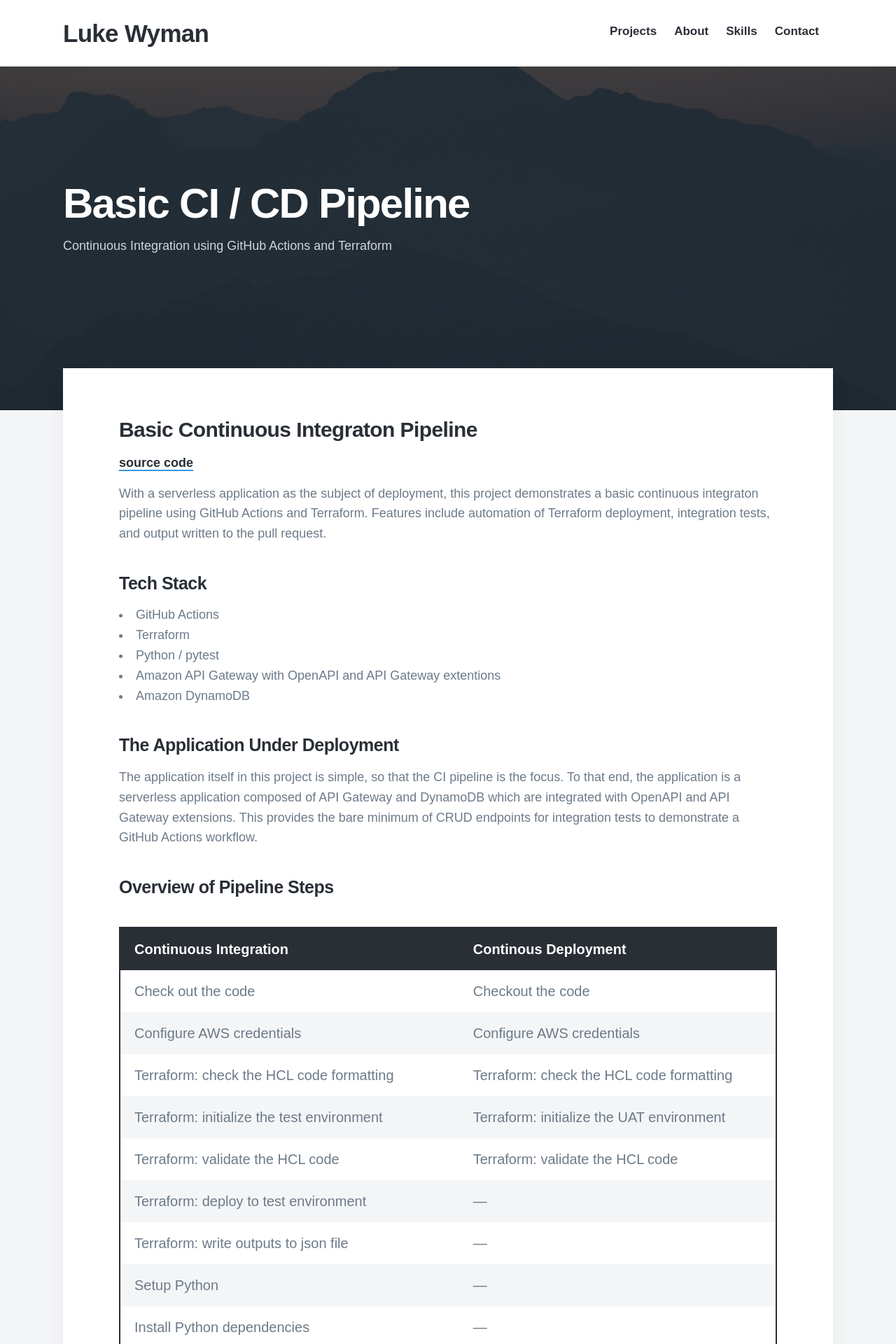
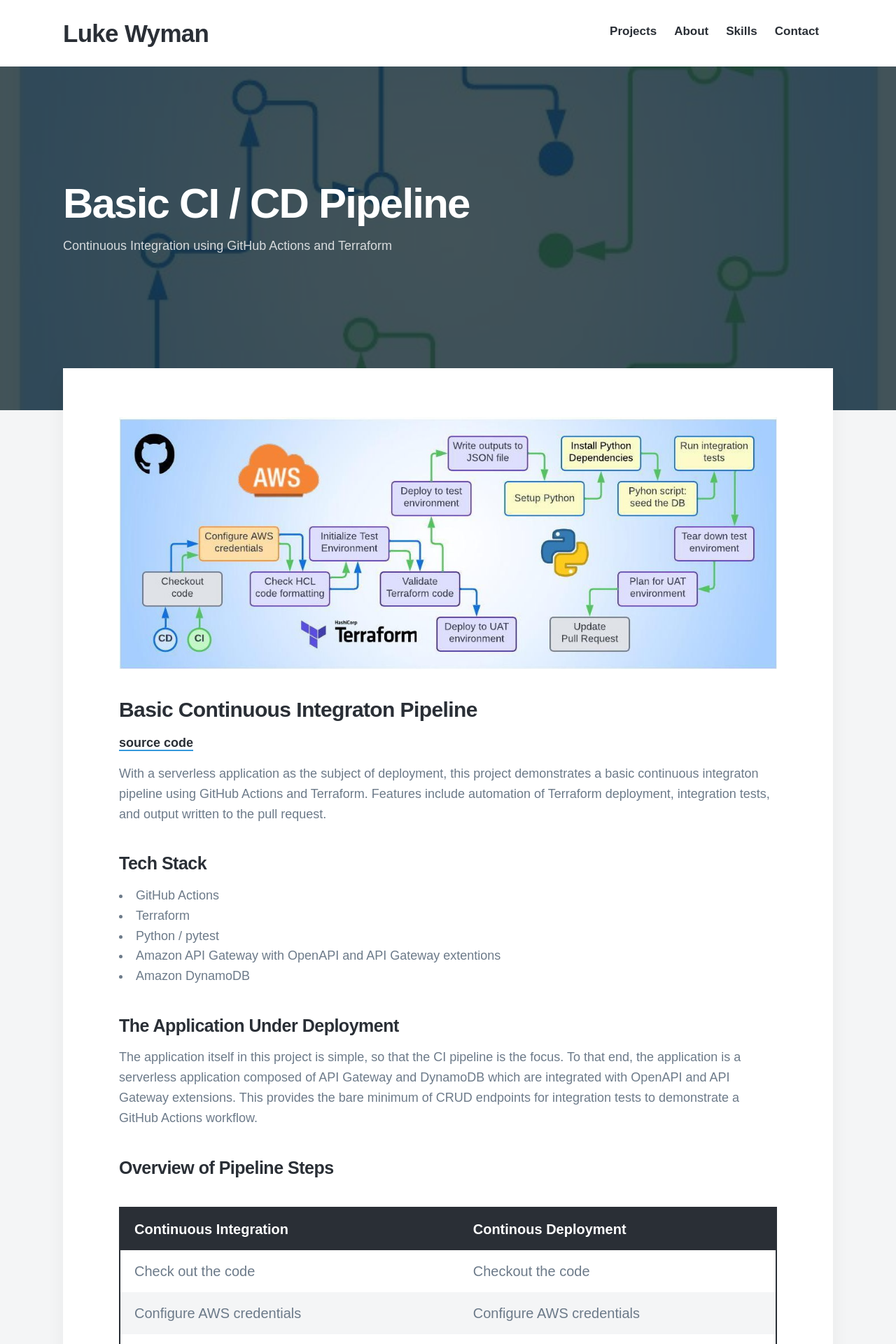
Before and after one commit to lukewyman/lukewyman.github.io, a Jekyll site: the page built from _projects/002-basic-pipeline.md, in a window 1280 px wide. Shown: the top 1920 px of the page at 70% size. Built offline with Jekyll 4.4.1, drawn with Linux system fonts in a browser that asks for light colours; nearby versions of some CDN libraries; some web fonts are replaced.

Commit message:
Added diagrams: base infra, microservices, basic pipeline

```diff
--- a/_projects/002-basic-pipeline.md
+++ b/_projects/002-basic-pipeline.md
@@ -8,9 +8,10 @@
   - a GitHub Actions CI/CD pipeline
   - integration tests
   - pipeline output written to the pull request
-featured_image: '/images/demo/demo-square.jpg'
+featured_image: '/images/projects/basic-pipeline-square.jpeg'
 ---
 
+![](/images/projects/basic-pipeline-landscape.jpeg)
 
 ## Basic Continuous Integraton Pipeline
 
```
Also changed, not shown: _projects/004-karaoke.md (+2 -2 lines), images/projects/base-infrastructure.jpeg (added), images/projects/basic-pipeline-landscape.jpeg (added), images/projects/basic-pipeline-square.jpeg (added), images/projects/microservices.jpeg (added), images/projects/rotations.jpeg (added), images/projects/singers.jpeg (added), images/projects/song-library.jpeg (added).
